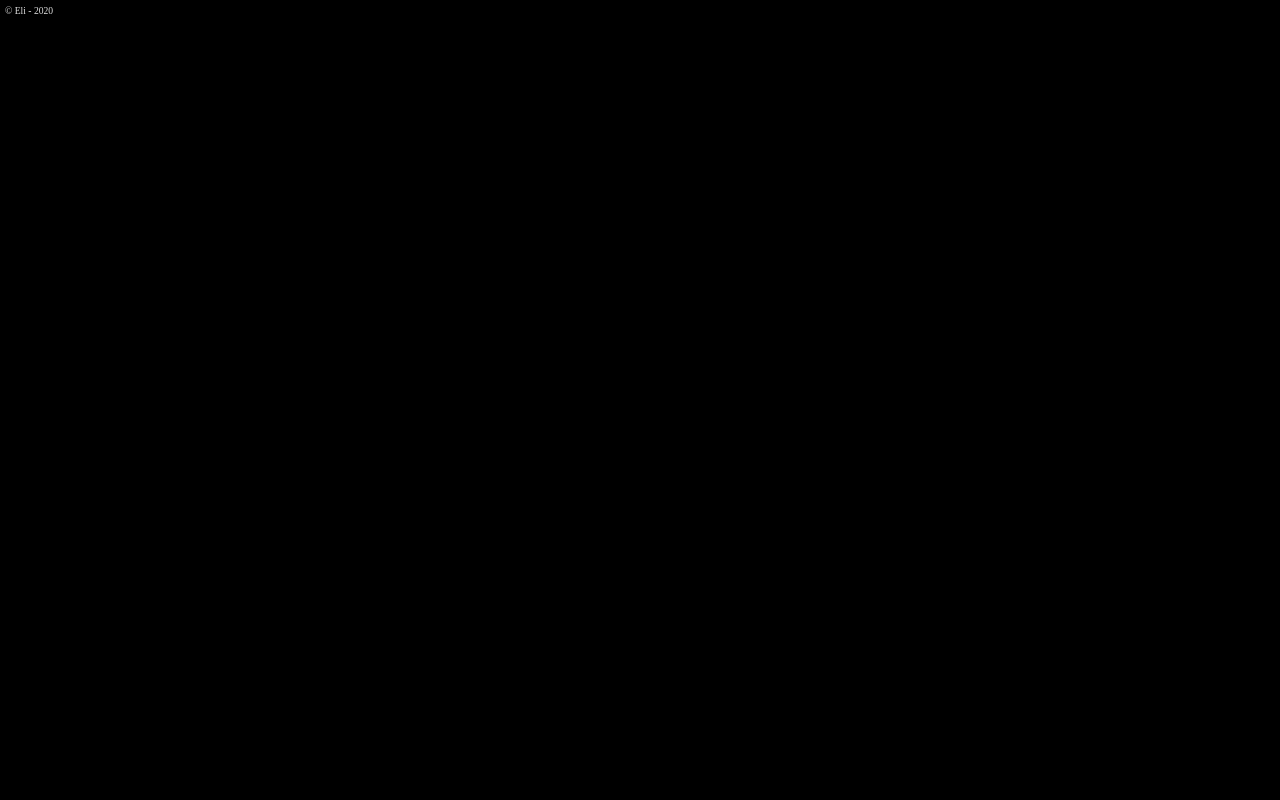
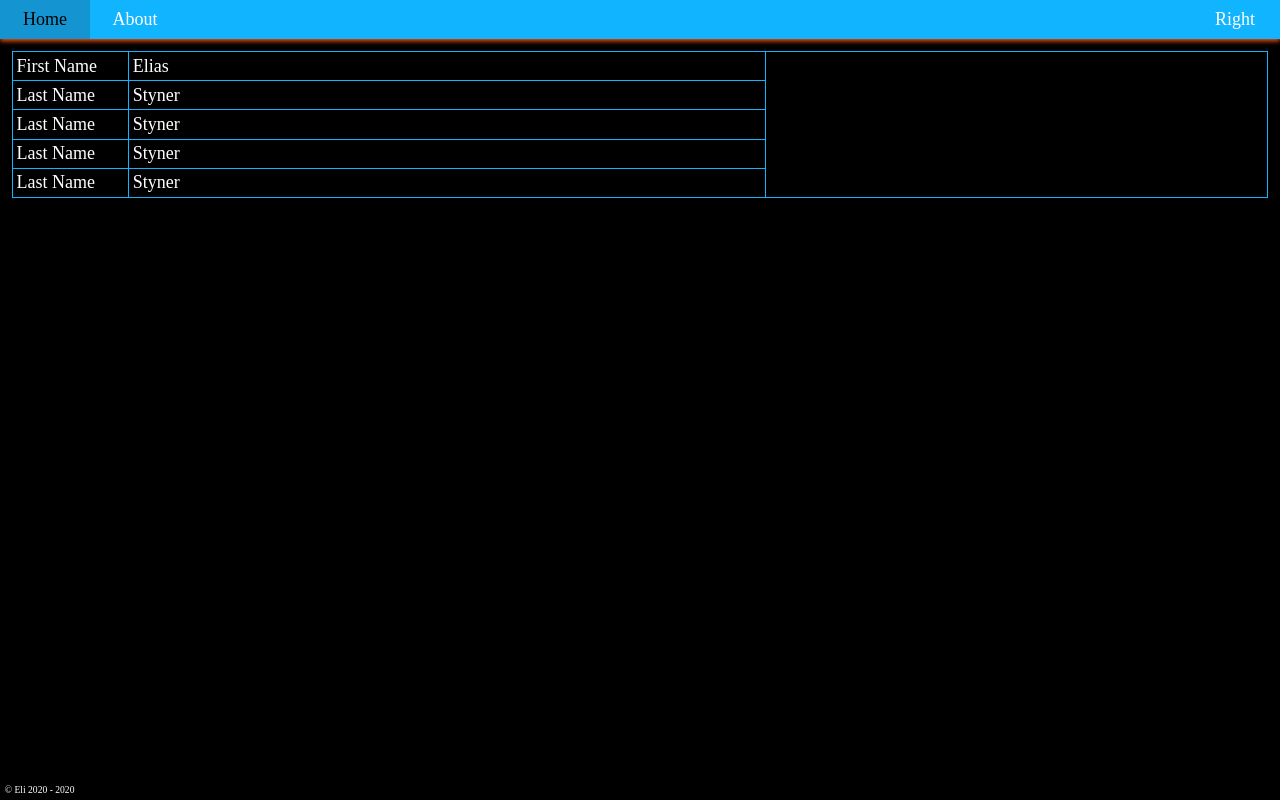
Before and after one commit to checkersquares/checkersquares.github.io, a plain HTML site: page index.html in a window 1280 px wide. Drawn offline with Linux system fonts and the light colour scheme.

Commit message:
Major changes going towards a CV website

```diff
--- a/index.html
+++ b/index.html
@@ -4,16 +4,44 @@
     <meta charset="UTF-8">
     <title>Github Page</title>
     <link rel="stylesheet" type="text/css" href="styles/styles.css">
+    <script src="scripts/scripts.js"></script>
+    <script src="scripts/init.js"></script>
 </head>
 <body>
     <div id="menu-bar">
-
+        <ul>
+            <li><a href="#home">Home</a></li>
+            <li><a href="#news">About</a></li>
+            <li class="right"><a href="#right">Right</a></li>
+        </ul>
     </div>
     <div id="content">
-
+        <table id="personalData">
+            <tr>
+                <td>First Name</td>
+                <td>Elias</td>
+                <td id="image" rowspan="5"></td>
+            </tr>
+            <tr>
+                <td>Last Name</td>
+                <td>Styner</td>
+            </tr>
+            <tr>
+                <td>Last Name</td>
+                <td>Styner</td>
+            </tr>
+            <tr>
+                <td>Last Name</td>
+                <td>Styner</td>
+            </tr>
+            <tr>
+                <td>Last Name</td>
+                <td>Styner</td>
+            </tr>
+        </table>
     </div>
-    <div id="footer" onmouseover="document.getElementById('year').innerHTML = new Date().getFullYear()">
-        © Eli - <div id="year"></div>
+    <div id="footer" >
+        © Eli 2020 - <div id="year"></div>
     </div>
 </body>
 </html>
--- /dev/null
+++ b/scripts/init.js
@@ -0,0 +1,4 @@
+window.onload = function()
+{
+    document.getElementById("year").innerHTML = getYear();
+}
--- a/scripts/scripts.js
+++ b/scripts/scripts.js
@@ -0,0 +1,15 @@
+var primaryColor = "#11b4ff";
+var secondaryColor = "#ff5811";
+
+var primaryColorDark = "#1495d1";
+var secondaryColorDark = "#cc4202";
+
+function getYear()
+{
+    var date = new Date();
+    return date.getFullYear();
+}
+function enterTextIntoElement(id, text)
+{
+    document.getElementById(id).innerHTML = text;
+}
--- a/styles/styles.css
+++ b/styles/styles.css
@@ -1,12 +1,21 @@
+:root
+{
+    --primary-color: #11b4ff;
+    --secondary-color: #ff5811;
+    --primary-color-dark: #1495d1;
+    --secondary-color-dark: #cc4202;
+    --dark: #000;
+    --light: #fff;
+    font-size: 12px;
+    margin: 0;
+    padding: 0;
+}
 html
 {
-    color: #ddd;
-    background: #000;
-    font-size: 12px;
+    color: var(--light);
+    background: var(--dark);
     height: 100%;
     width: 100%;
-    margin: 0;
-    padding: 0;
 }
 body
 {
@@ -15,13 +24,86 @@ body
     margin: 0;
     padding: 0;
 }
+a
+{
+    color: var(--light);
+}
+table
+{
+    margin: 0;
+    padding: 0;
+    border-collapse: collapse;
+}
+ul
+{
+    list-style-type: none;
+    margin: 0;
+    padding: 0;
+    overflow: hidden;
+    color: var(--dark);
+    background-color: var(--primary-color);
+    filter: drop-shadow(0 0.2em 0.2em var(--secondary-color));
+}
+li
+{
+    background-color: var(--primary-color);
+    float: left;
+}
+li a
+{
+    display: block;
+    text-align: center;
+    padding: 0.5em 0;
+    width: 5em;
+    font-size: 1.5em;
+    text-decoration: none;
+}
+li a:hover
+{
+    color: var(--dark);
+    background-color: var(--primary-color-dark);
+}
+li a .active
+{
+    background-color: var(--secondary-color);
+}
+.right
+{
+    float: right;
+}
+#content
+{
+    height: calc(100% - 6.5em);
+    width: calc(100% - 2em);
+    margin: 0.6em auto;
+    padding: 0.4em;
+    /* border: solid 0.2em var(--secondary-color); */
+}
+#personalData
+{
+    width: 100%;
+}
+#personalData td
+{
+    font-size: 1.5em;
+    margin: 0;
+    padding: 0.2em;
+    border: 0.1em solid var(--primary-color);
+}#personalData tr td:first-child
+{
+    width: 6em;
+}
+#image
+{
+    width: 40%;
+}
 #footer
 {
-    vertical-align: bottom;
+    color: var(--light);
     position: absolute;
+    bottom: 0;
     font-size: 0.8em;
-    padding: 5px;
-    width: 100%;
+    padding: 0.5em;
 }
 #footer div
 {
```
